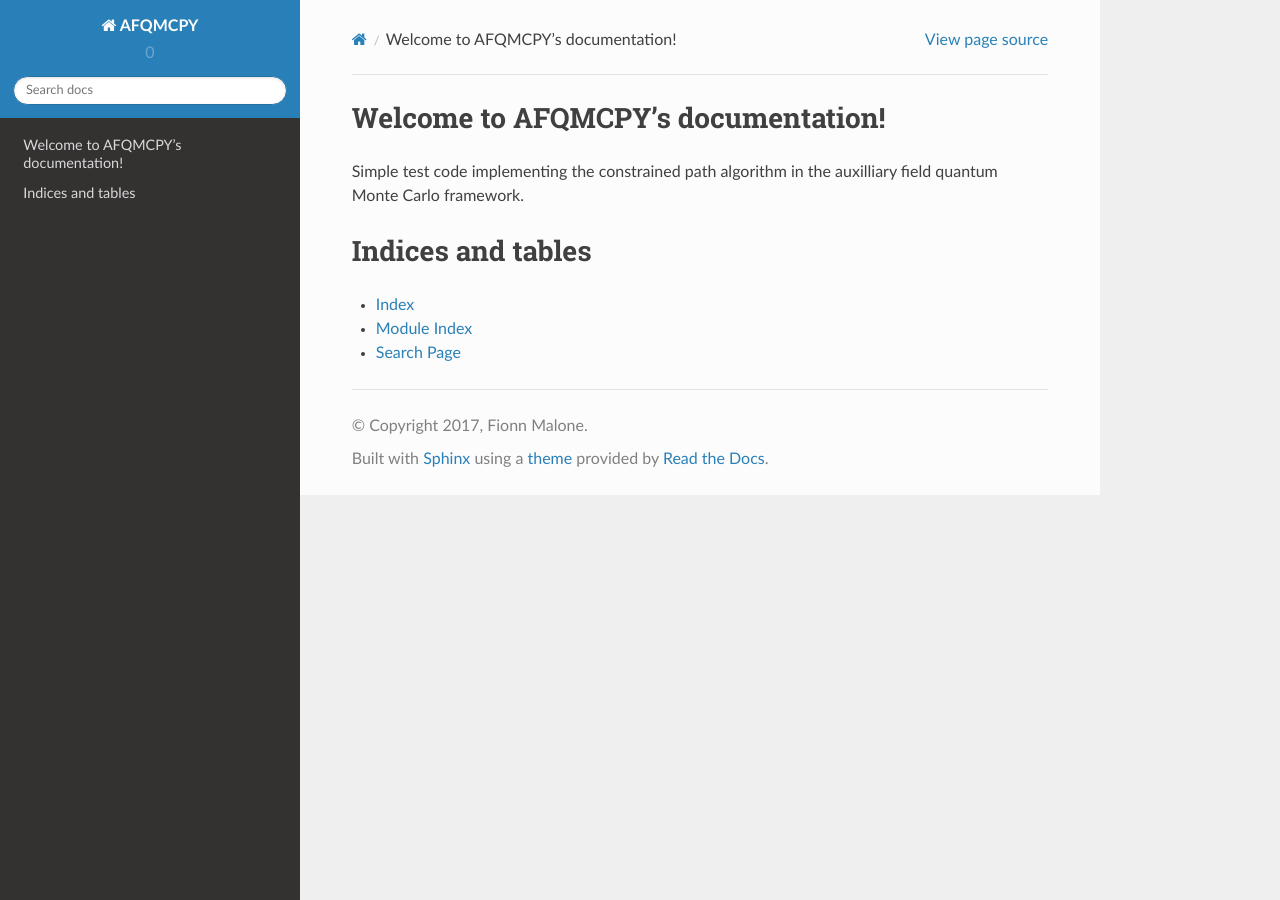
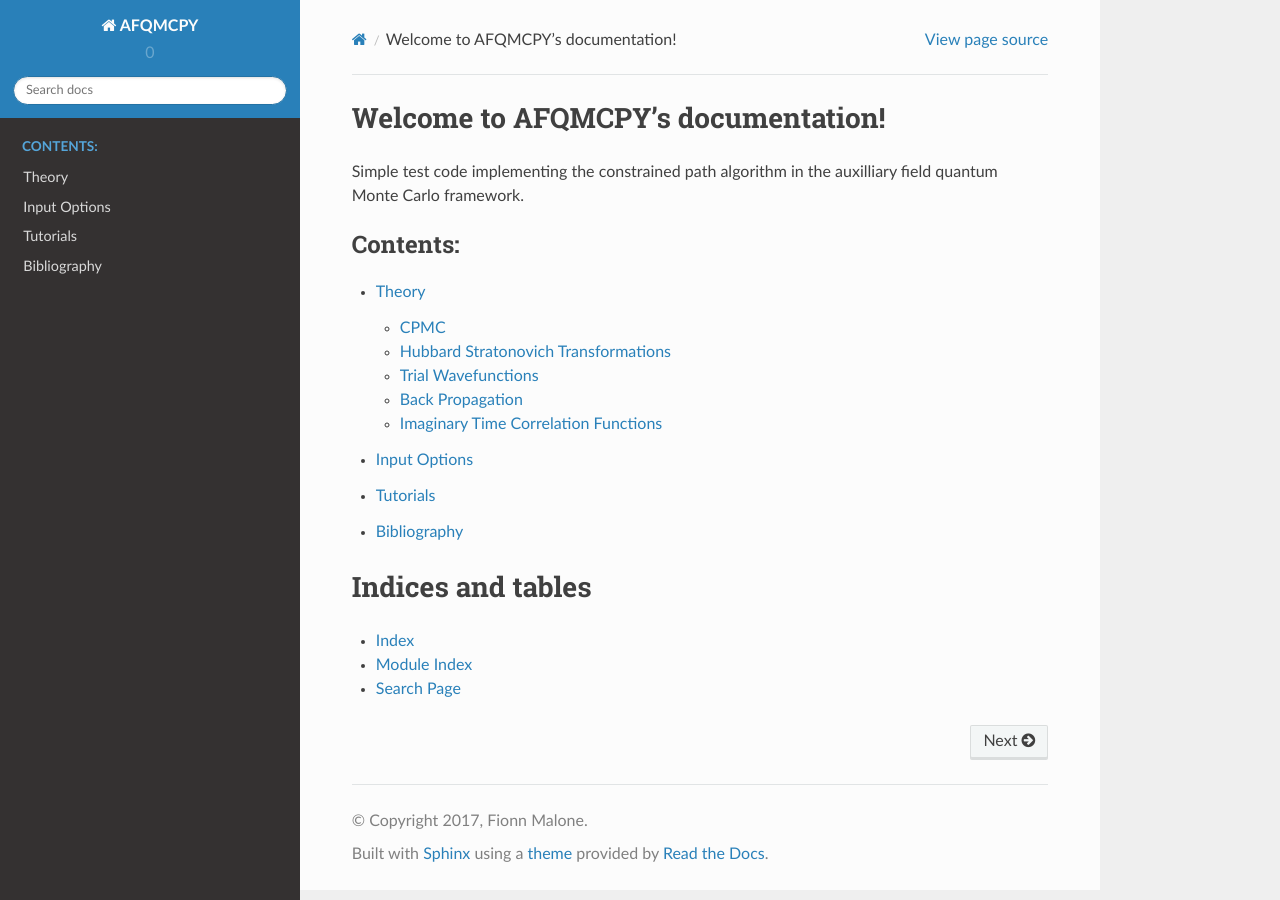
Before and after one commit to pauxy-qmc/pauxy, a Sphinx documentation site: the page built from docs/source/index.rst, in a window 1280 px wide. Built offline with Sphinx 7.4.7 and the Read the Docs theme 2.0.0, drawn with Linux system fonts in a browser that asks for light colours.

Commit message:
Update doc structure.
Dump existing theory notes here and eventually write tutorials etc.

```diff
--- /dev/null
+++ b/docs/source/bibliography.rst
@@ -0,0 +1,4 @@
+Bibliography
+============
+
+.. [Xu11] Xu, J., Chang, C. C., Walter, E. J., & Zhang, S. Spin-and charge-density waves in the Hartree–Fock ground state of the two-dimensional Hubbard model. J. Phys. Cond. Mat., 23, 505601, (2011).
--- a/docs/source/conf.py
+++ b/docs/source/conf.py
@@ -37,6 +37,7 @@ extensions = ['sphinx.ext.autodoc',
     'sphinx.ext.todo',
     'sphinx.ext.coverage',
     'sphinx.ext.napoleon',
+    'sphinx.ext.mathjax',
     'sphinx.ext.viewcode']
 
 # Add any paths that contain templates here, relative to this directory.
@@ -174,8 +175,10 @@ texinfo_documents = [
      'Miscellaneous'),
 ]
 
-
-
-
-# Example configuration for intersphinx: refer to the Python standard library.
-intersphinx_mapping = {'https://docs.python.org/': None}
+intersphinx_mapping = {
+    'python': ('http://docs.python.org/2.7', None),
+    'numpy':('http://docs.scipy.org/doc/numpy', 'http://docs.scipy.org/doc/numpy/objects.inv'),
+    'pandas': ('http://pandas.pydata.org/pandas-docs/stable/',   None),
+    'matplotlib': ('http://matplotlib.sourceforge.net', None),
+    'pyblock': ('http://pyblock.readthedocs.org/en/latest/', None),
+}
--- a/docs/source/index.rst
+++ b/docs/source/index.rst
@@ -12,6 +12,12 @@ quantum Monte Carlo framework.
 .. toctree::
    :maxdepth: 2
    :caption: Contents:
+   :glob:
+
+   theory/index
+   input/index
+   tutorials/index
+   bibliography
 
 Indices and tables
 ==================
--- /dev/null
+++ b/docs/source/input/index.rst
@@ -0,0 +1,8 @@
+Input Options
+=============
+
+Explanation of input options
+
+.. toctree::
+    :maxdepth: 2
+    :glob:
--- /dev/null
+++ b/docs/source/theory/back_propagation.rst
@@ -0,0 +1,2 @@
+Back Propagation
+================
--- /dev/null
+++ b/docs/source/theory/cpmc.rst
@@ -0,0 +1,2 @@
+CPMC
+====
--- /dev/null
+++ b/docs/source/theory/hubbard_stratonovich.rst
@@ -0,0 +1,2 @@
+Hubbard Stratonovich Transformations
+====================================
--- /dev/null
+++ b/docs/source/theory/index.rst
@@ -0,0 +1,14 @@
+Theory
+======
+
+Theory Notes go here
+
+.. toctree::
+    :maxdepth: 2
+    :glob:
+
+    cpmc
+    hubbard_stratonovich
+    trial_wavefunctions
+    back_propagation
+    itcf
--- /dev/null
+++ b/docs/source/theory/itcf.rst
@@ -0,0 +1,2 @@
+Imaginary Time Correlation Functions
+====================================
--- /dev/null
+++ b/docs/source/theory/trial_wavefunctions.rst
@@ -0,0 +1,2 @@
+Trial Wavefunctions
+===================
```
Also changed, not shown: docs/source/tutorials/index.rst (added, +8 -0 lines).
